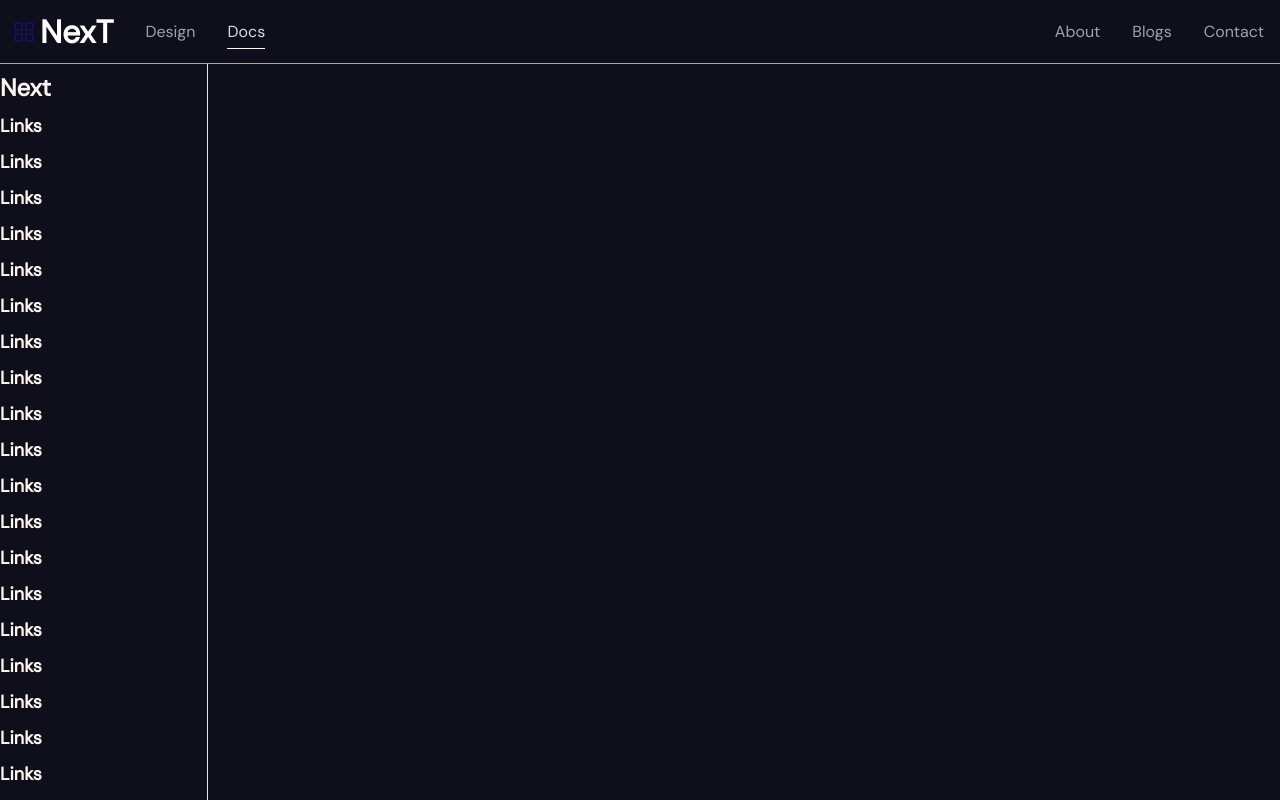
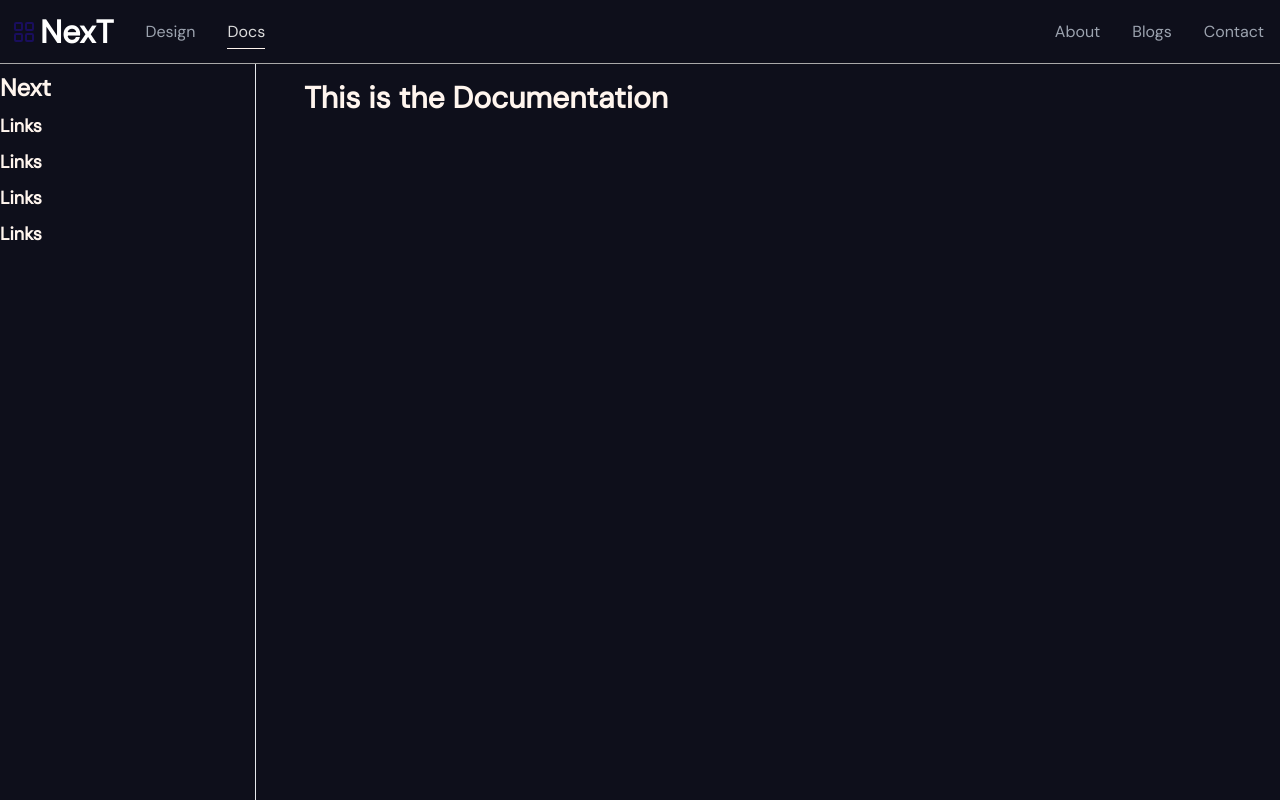
Before and after one commit to justizha/NucleousUI, a Next.js app: page /documentation in a window 1280 px wide. Shown: the top 800 px of the page. Built offline with nearby package versions, Linux system fonts and the light colour scheme.

Commit message:
some basic layout adjustment

```diff
--- a/src/app/documentation/page.tsx
+++ b/src/app/documentation/page.tsx
@@ -1,10 +1,16 @@
+import PageWrapper from "../../components/PageWrapper"
 import SideBar from "../../components/SideBar"
-
 export default function Docs() {
     return (
-        <>
-            <SideBar />
-            <section className="h-screen"></section>
-        </>
+        <PageWrapper>
+            <section className="flex" >
+                <SideBar />
+                <div className="pb-20 pt-20">
+                    <div className="mx-12">
+                        <h1 className="text-3xl font-bold text-main-white">This is the Documentation</h1>
+                    </div>
+                </div>
+            </section>
+        </PageWrapper>
     )
 }
--- a/src/app/layout.tsx
+++ b/src/app/layout.tsx
@@ -14,12 +14,12 @@ export default function RootLayout({ children }) {
   return (
     <html lang="en" className={`scroll-smooth ${dmSans.className}`}>
       <body className='bg-main-black '>
+        <NavBar />
         <main className=''>
-          <NavBar></NavBar>
           {children}
         </main>
         <hr className='bg-main-gray' />
-        <Footer></Footer>
+        <Footer />
       </body>
     </html>
   )
--- a/src/components/Footer.tsx
+++ b/src/components/Footer.tsx
@@ -1,7 +1,7 @@
 import Link from "next/link"
 export default function Footer() {
     return (
-        <footer className='w-full pt-3 pb-4 md:pb-10 bg-main-black '>
+        <footer className='w-full pt-3 pb-4 md:pb-10 bg-main-black'>
             <div className='md:flex md:justify-center md:gap-24 grid grid-cols-2 mx-auto'>
                 <div className='px-4 mt-4 mb-2'>
                     <div className=' mt-1'>
--- a/src/components/NavBar.tsx
+++ b/src/components/NavBar.tsx
@@ -21,7 +21,7 @@ export default function NavBar() {
     const path = usePathname()
 
     return (
-        <nav className='w-full h-16 border-b flex justify-between border-main-gray fixed z-50 bg-main-black backdrop-blur-none  '>
+        <header className='w-full h-16 border-b flex  justify-between border-main-gray fixed z-50 bg-main-black '>
             <ul className="flex items-center gap-8">
                 <li>
                     <Link href={'/'} className='font-black text-[32px] ml-3 flex gap-1 items-center cursor-pointer text-white'>
@@ -111,6 +111,6 @@ export default function NavBar() {
                     </Transition>
                 </Menu>
             </div>
-        </nav >
+        </header >
     )
 }
--- a/src/components/SideBar.tsx
+++ b/src/components/SideBar.tsx
@@ -1,25 +1,10 @@
 export default function SideBar() {
     const links = [{}]
     return (
-        <aside className="h-screen fixed top-16 w-52 bg-main-black border-r transition-transform -translate-x-full sm:translate-x-0">
+        <aside className="mt-16 h-screen w-64 flex flex-col border-r transition-transform -translate-x-full sm:translate-x-0">
             <div className="h-full overflow-y-auto">
                 <h1 className="text-2xl font-black text-main-white mb-2 mt-2">Next</h1>
                 <ul>
-                    <li className="mb-2 text-lg text-main-white font-semibold">Links</li>
-                    <li className="mb-2 text-lg text-main-white font-semibold">Links</li>
-                    <li className="mb-2 text-lg text-main-white font-semibold">Links</li>
-                    <li className="mb-2 text-lg text-main-white font-semibold">Links</li>
-                    <li className="mb-2 text-lg text-main-white font-semibold">Links</li>
-                    <li className="mb-2 text-lg text-main-white font-semibold">Links</li>
-                    <li className="mb-2 text-lg text-main-white font-semibold">Links</li>
-                    <li className="mb-2 text-lg text-main-white font-semibold">Links</li>
-                    <li className="mb-2 text-lg text-main-white font-semibold">Links</li>
-                    <li className="mb-2 text-lg text-main-white font-semibold">Links</li>
-                    <li className="mb-2 text-lg text-main-white font-semibold">Links</li>
-                    <li className="mb-2 text-lg text-main-white font-semibold">Links</li>
-                    <li className="mb-2 text-lg text-main-white font-semibold">Links</li>
-                    <li className="mb-2 text-lg text-main-white font-semibold">Links</li>
-                    <li className="mb-2 text-lg text-main-white font-semibold">Links</li>
                     <li className="mb-2 text-lg text-main-white font-semibold">Links</li>
                     <li className="mb-2 text-lg text-main-white font-semibold">Links</li>
                     <li className="mb-2 text-lg text-main-white font-semibold">Links</li>
```
